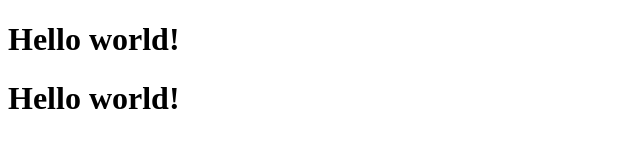
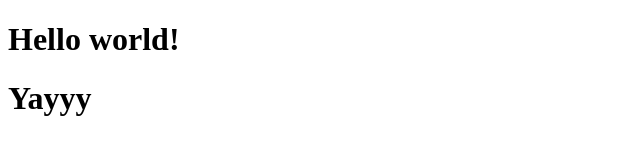
Before and after one commit to Rohan-Kumar320/aptech, a plain HTML site: page index.html in a window 1280 px wide. Shown: the whole page, without its empty margins (0-640 px from the left). Drawn offline with Linux system fonts and the light colour scheme.

Commit message:
Update index.html

```diff
--- a/index.html
+++ b/index.html
@@ -8,6 +8,6 @@
 </head>
 <body>
     <h1>Hello world!</h1>
-    <h1>Hello world!</h1>
+    <h1>Yayyy</h1>
 </body>
 </html>
```
